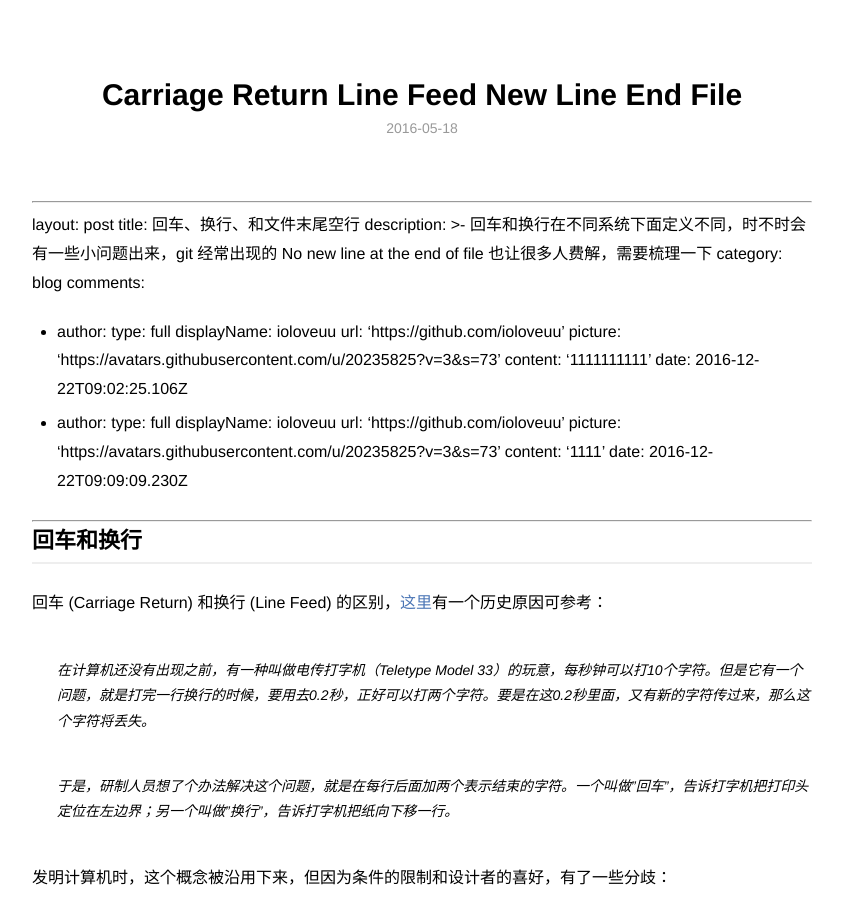
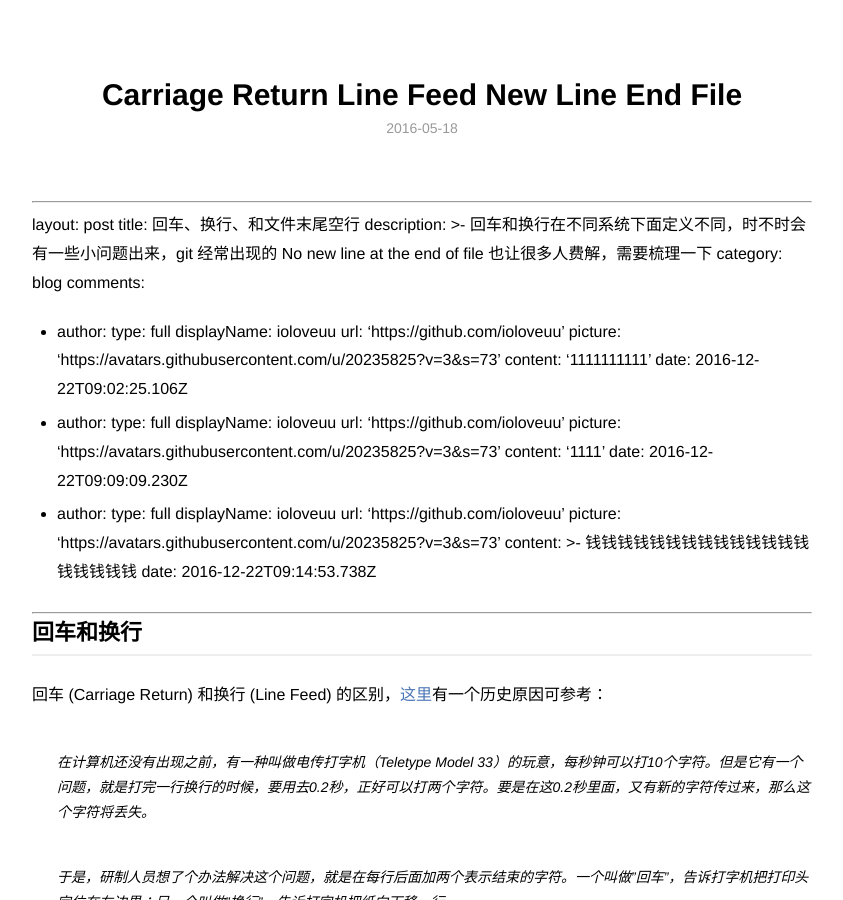
Before and after one commit to ioloveuu/ioloveuu.github.io, a Jekyll site: the page built from _posts/2016-05-18-carriage-return-line-feed-new-line-end-file.md, in a window 1280 px wide and 900 px high. Shown: the whole window, without its empty margins (218-1061 px from the left). Built offline with Jekyll 4.4.1, drawn with Linux system fonts in a browser that asks for light colours; our own code applies the rules of GitHub Pages for plain Markdown files; a script that is not in the unit is left out.

Commit message:
Comment by ioloveuu (https://github.com/ioloveuu)

```diff
--- a/_posts/2016-05-18-carriage-return-line-feed-new-line-end-file.md
+++ b/_posts/2016-05-18-carriage-return-line-feed-new-line-end-file.md
@@ -20,6 +20,14 @@ comments:
       picture: 'https://avatars.githubusercontent.com/u/20235825?v=3&s=73'
     content: '1111'
     date: 2016-12-22T09:09:09.230Z
+  - author:
+      type: full
+      displayName: ioloveuu
+      url: 'https://github.com/ioloveuu'
+      picture: 'https://avatars.githubusercontent.com/u/20235825?v=3&s=73'
+    content: >-
+      &#x94B1;&#x94B1;&#x94B1;&#x94B1;&#x94B1;&#x94B1;&#x94B1;&#x94B1;&#x94B1;&#x94B1;&#x94B1;&#x94B1;&#x94B1;&#x94B1;&#x94B1;&#x94B1;&#x94B1;&#x94B1;&#x94B1;
+    date: 2016-12-22T09:14:53.738Z
 
 ---
 
```
